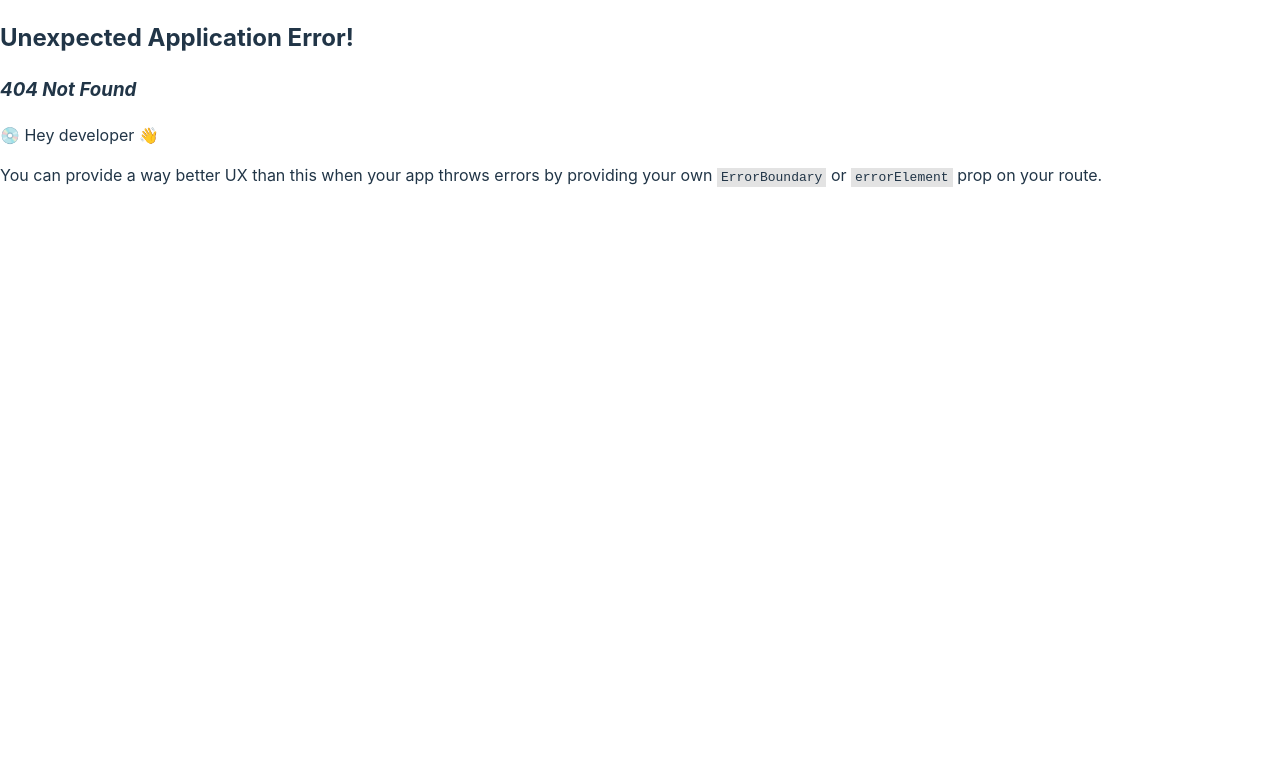
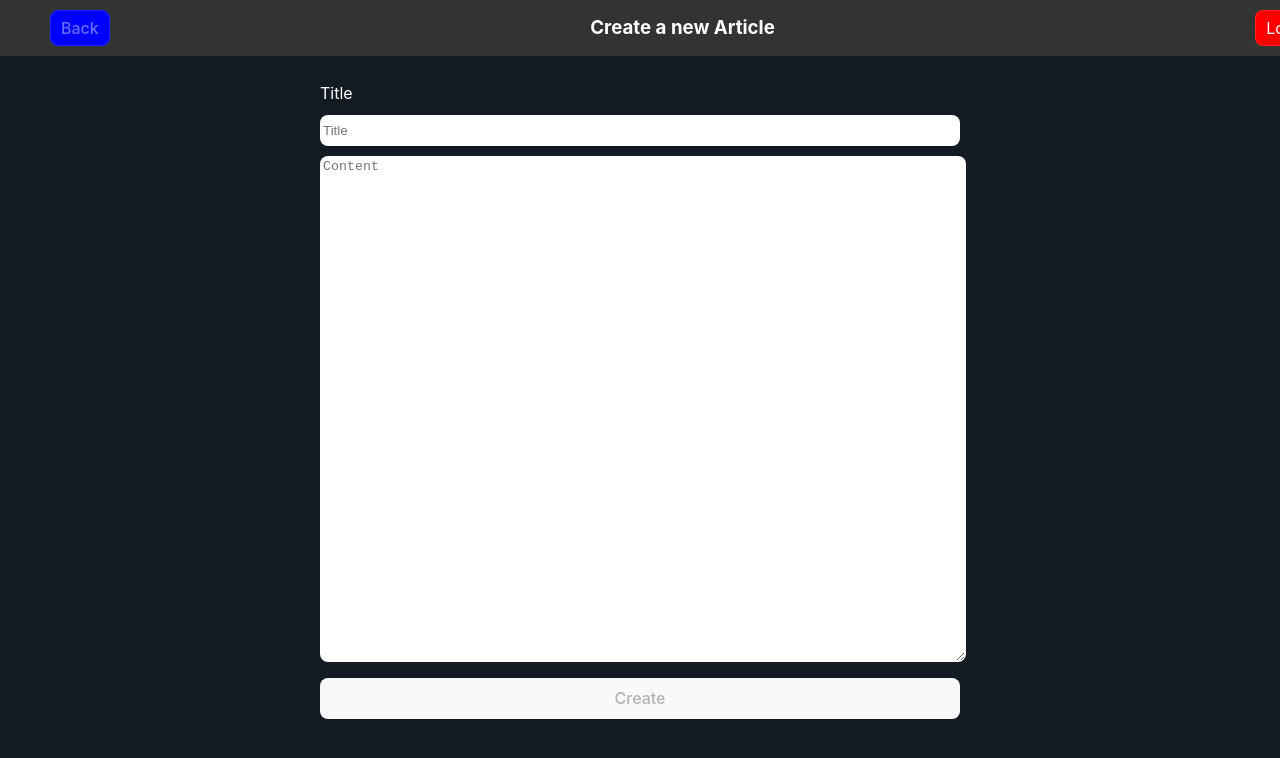
Before and after one commit to jonathangomz/articles, a React (Vite) app: page /article in a window 1280 px wide. Before the commit this address had no page. Shown: the top 758 px of the page. Built offline with nearby package versions, Linux system fonts and the light colour scheme.

Commit message:
Implements styles and Navbar for articles list, creation and reading
Renames ArticleType to ArtycleModel
Implements read article routing
Implements axios instance

```diff
--- a/src/components/AddArticle.tsx
+++ b/src/components/AddArticle.tsx
@@ -1,47 +1,73 @@
 import '../models/Article'
 import { useState, useContext } from 'react'
-import axios from 'axios'
-import { CreateArticle } from '../models/CreateArticle.model';
-import { Link } from 'react-router-dom';
+import { instance as axios } from '../services/AxiosErrorHandler'
 import { AuthContext } from '../context/Auth.context';
+import { CenterContainer, Form, FormButton, FormInput, FormItem, TextArea } from '../styles/styled-components';
+import Spinner from './Spinner';
+import Navbar from './Navbar';
 
 function AddArticle() {
   const { user } = useContext(AuthContext);
-  const [loading, setLoading] = useState(false);
-  const [articleData, setArticleData] = useState<CreateArticle>({
-    title: '',
-    content: ''
-  });
+  const [isLoading, setIsLoading] = useState(false);
+  const [title, setTitle] = useState('');
+  const [content, setContent] = useState('');
 
-  const createArticles = async () => {
+  const handleSubmit = async (e) => {
+    setIsLoading(true);
+    e.preventDefault();
+
     try {
-      setLoading(true);
-      const { status } = await axios.post(`http://localhost:3000/articles/${user?.username}`, articleData, {headers: {Authorization: `Bearer ${user?.token}`}});
+      const { status } = await axios.post(`/articles/${user?.username}`, { title, content }, {
+        headers: {
+          Authorization: `Bearer ${user?.token}`
+        }
+      });
 
       if(status === 201) {
         // Everything is ok
       }
-    } catch (error) {
-      console.error('Error creating the article:', error);
+    } catch(ex) {
+      throw ex;
     } finally {
-      setLoading(true);
+      setIsLoading(false);
     }
   };
 
+
+  const validateFields = () => (title.length === 0 && content.length === 0)
+
   return (
-    <div>
-      <p>Create a new Article</p>
+    <>
+      <Navbar
+        title='Create a new Article'
+        buttonLink='/'
+        buttonText='Back'
+      />
 
-      <input type='text' placeholder='Title' value={articleData.title} onChange={(event) => setArticleData({...articleData, title: event.currentTarget.value})}></input>
-      <input type='text' placeholder='Content' value={articleData.content} onChange={(event) => setArticleData({...articleData, content: event.currentTarget.value})}></input>
+      <CenterContainer>
+        <Form max_width='initial' onSubmit={handleSubmit}>
+          <FormItem>
+            <label>Title</label>
+            <FormInput
+              type="text"
+              placeholder="Title"
+              value={title}
+              onChange={(e) => setTitle(e.target.value)}
+            />
+          </FormItem>
 
-      <div onClick={createArticles}>
-        {loading ? (<p>Loading...</p>) : (<p>Create</p>)}
-      </div>
+          <TextArea
+            placeholder="Content"
+            value={content}
+            onChange={(e) => setContent(e.target.value)}
+          />
 
-      <Link to='/'>Back</Link>
-
-    </div>
+          <FormButton is_loading={isLoading} disabled={isLoading || validateFields()} type="submit">
+            {isLoading ? (<Spinner />) : ('Create')}
+          </FormButton>
+        </Form>
+      </CenterContainer>
+    </>
   );
 }
 
--- a/src/components/Article.tsx
+++ b/src/components/Article.tsx
@@ -1,16 +1,41 @@
+import { useContext, useEffect, useState } from 'react';
 import '../models/Article'
-import { useState, useEffect } from 'react'
-import { ArticleType } from '../models/Article'
-import axios from 'axios'
+import { useParams } from 'react-router-dom'
+import { instance as axios } from '../services/AxiosErrorHandler';
+import { AuthContext } from '../context/Auth.context';
+import { ArticleModel } from '../models/Article';
 
-function Article({article}: {article: ArticleType}) {
+function Article() {
+  const { user } = useContext(AuthContext);
+  const { authorId, articleId } = useParams();
+  const [article, setArticle] = useState<ArticleModel>();
+
+  useEffect(() => {
+    fetchArticle(articleId);
+  }, []);
+
+  const fetchArticle = async (articleId: string | undefined) => {
+    try {
+      const {data} = await axios.get(`/articles/${authorId}/${articleId}`,{
+        headers: {
+          Accept: 'application/json',
+          Authorization: `Bearer ${user?.token}`
+        },
+      }); // Replace with your API endpoint
+      console.log('data', data);
+      setArticle(data);
+
+    } catch (error) {
+      console.error('Error fetching articles:', error);
+    }
+  };
 
   return (
-      <div key={article.id}>
-        <h2>{article.title}</h2>
-        <p><strong>Author:</strong> {article.author}</p>
-        <p><strong>Date:</strong> {article.date}</p>
-        <p>{article.content}</p>
+      <div key={article?.id}>
+        <h2>{article?.title}</h2>
+        <p><strong>Author:</strong> {article?.author}</p>
+        <p><strong>Date:</strong> {article?.date}</p>
+        <p>{article?.content}</p>
     </div>
   );
 }
--- a/src/components/Articles.tsx
+++ b/src/components/Articles.tsx
@@ -1,11 +1,14 @@
 import '../models/Article'
 import { useState, useEffect, useContext } from 'react'
-import { ArticleType } from '../models/Article'
-import axios from 'axios'
+import { ArticleModel } from '../models/Article'
+import { instance as axios } from '../services/AxiosErrorHandler'
 import { AuthContext } from '../context/Auth.context'
+import styled from 'styled-components'
+import { Link } from 'react-router-dom'
+import Navbar from './Navbar'
 
 function Articles() {
-  const [articles, setArticles] = useState<ArticleType[]>([])
+  const [articles, setArticles] = useState<ArticleModel[]>([])
   const { user } = useContext(AuthContext)
 
   useEffect(() => {
@@ -14,13 +17,12 @@ function Articles() {
 
   const fetchArticles = async () => {
     try {
-      const {data} = await axios.get('http://localhost:3000/articles/jonathangomz',{
+      const {data} = await axios.get('/articles',{
         headers: {
           Accept: 'application/json',
           Authorization: `Bearer ${user?.token}`
         },
-      }); // Replace with your API endpoint
-      console.log('data', data);
+      });
       setArticles(data);
 
     } catch (error) {
@@ -29,17 +31,61 @@ function Articles() {
   };
 
   return (
-    <div>
-      {articles.map((article: ArticleType) => (
-        <div key={article.id}>
-          <h2>{article.title}</h2>
-          <p><strong>Author:</strong> {article.author}</p>
-          <p><strong>Date:</strong> {article.date}</p>
-          <p>{article.content.substring(0, 70)}{article.content.length > 70 ? '...':''}</p>
-        </div>
-      ))}
-    </div>
+    <>
+      <Navbar
+              title='Articles'
+              buttonLink='/article'
+              buttonText='Create a new Article'
+            />
+
+      <ArticlesList>
+        {articles.map((article: ArticleModel) => (
+          <ArticleContainer key={article.id} to={`article/${article.author}/${article.id}`}>
+            <ArticleTitle>{article.title}</ArticleTitle>
+            <ArticleAuthor>Author: {article.author}</ArticleAuthor>
+            <ArticleDate>Date: {article.date}</ArticleDate>
+            <ArticleContent>{article.content.substring(0, 70)}{article.content.length > 70 ? '...':''}</ArticleContent>
+          </ArticleContainer>
+        ))}
+      </ArticlesList>
+    </>
   );
 }
 
+
+const ArticlesList = styled.div`
+  display: flex;
+  flex-direction: column;
+  gap: 16px;
+`;
+
+const ArticleContainer = styled(Link)`
+  background-color: #f9f9f9;
+  border-radius: 8px;
+  padding: 16px;
+  margin-bottom: 16px;
+`;
+
+const ArticleTitle = styled.h2`
+  color: #333;
+  font-size: 1.5rem;
+  margin-bottom: 8px;
+`;
+
+const ArticleAuthor = styled.p`
+  color: #666;
+  font-size: 1rem;
+`;
+
+const ArticleDate = styled.p`
+  color: #666;
+  font-size: 0.9rem;
+`;
+
+const ArticleContent = styled.p`
+  color: #333;
+  font-size: 1rem;
+  margin-top: 16px;
+`;
+
 export default Articles
--- a/src/models/Article.ts
+++ b/src/models/Article.ts
@@ -1,4 +1,4 @@
-export interface ArticleType {
+export interface ArticleModel {
   id: number;
   title: string;
   author: string;
```
Also changed, not shown: src/main.tsx (+6 -1 lines).
